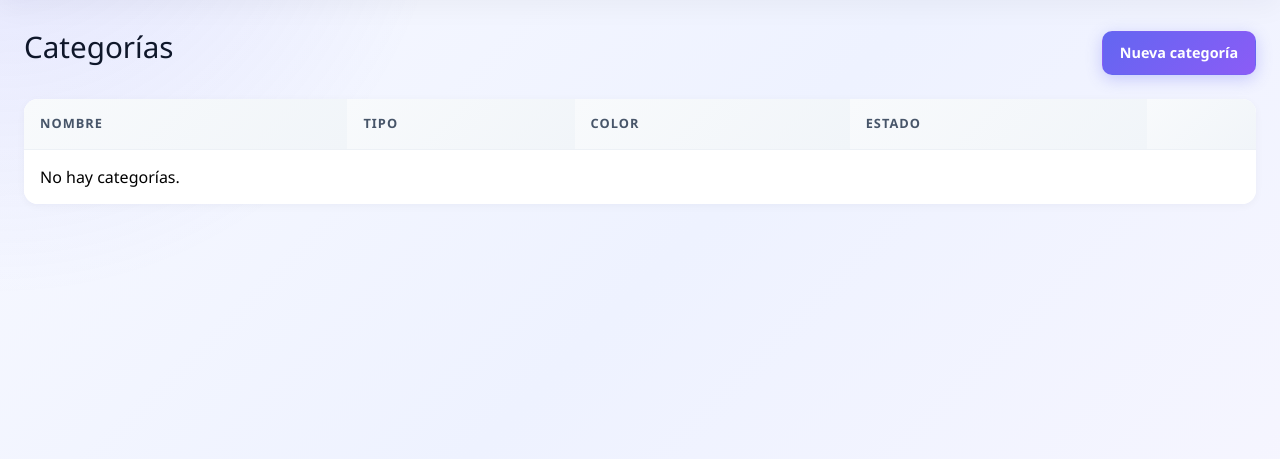
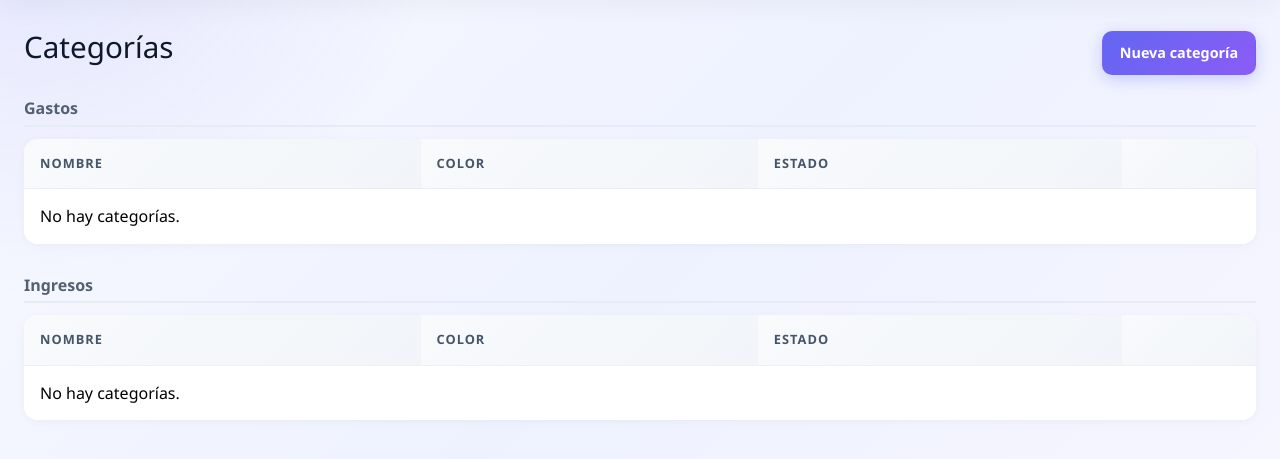
Before and after one commit to luisa-ftc/AppFinanzasPersonales, a Django app: page /categories/ in a window 1280 px wide. Shown: the part 156-615 px from the top of the page. Run offline with Django 4.2, Linux system fonts and the light colour scheme; a user stored in the database is signed in; data comes from the database, SQL or seed files in the repository; parts of the project's set-up code (start-up, migrations or seed data) failed here and were passed over; some libraries are stand-ins or nearby versions.

Commit message:
saludo de usuario, separacion categorias,, quitar parent

```diff
--- a/core/forms.py
+++ b/core/forms.py
@@ -122,7 +122,7 @@ class CategoryForm(forms.ModelForm):
 
     class Meta:
         model = Category
-        fields = ("name", "category_type", "color", "icon", "parent", "is_active")
+        fields = ("name", "category_type", "color", "icon", "is_active")
 
 
 class BudgetForm(forms.ModelForm):
--- a/static/css/styles.css
+++ b/static/css/styles.css
@@ -103,6 +103,15 @@ h2 { font-size: 1.12rem; margin-bottom: 0.75rem; }
     margin-bottom: 1.4rem;
     flex-wrap: wrap;
     gap: 1rem;
+}
+
+.section-subtitle {
+    font-size: 1rem;
+    font-weight: 700;
+    color: #536071;
+    margin: 0 0 0.75rem;
+    padding-bottom: 0.4rem;
+    border-bottom: 2px solid #e7ebf3;
 }
 
 .hero-card {
--- a/templates/core/categories/list.html
+++ b/templates/core/categories/list.html
@@ -6,18 +6,19 @@
     <h1>Categorías</h1>
     <a href="{% url 'core:category_create' %}" class="btn btn-primary">Nueva categoría</a>
 </div>
+
+<h2 class="section-subtitle">Gastos</h2>
 <table class="table">
     <thead>
         <tr>
             <th>Nombre</th>
-            <th>Tipo</th>
             <th>Color</th>
             <th>Estado</th>
             <th></th>
         </tr>
     </thead>
     <tbody>
-        {% for category in categories %}
+        {% for category in categories %}{% if category.category_type == 'expense' %}
         <tr>
             <td>
                 <span class="category-name-cell">
@@ -25,7 +26,6 @@
                     <span>{{ category.name }}</span>
                 </span>
             </td>
-            <td>{{ category.get_category_type_display }}</td>
             <td><span class="color-dot" style="background:{{ category.color }}"></span> {{ category.color }}</td>
             <td>{% if category.is_active %}Activa{% else %}Inactiva{% endif %}</td>
             <td class="actions">
@@ -33,8 +33,40 @@
                 <a href="{% url 'core:category_delete' category.pk %}" class="text-danger">Eliminar</a>
             </td>
         </tr>
-        {% empty %}
-        <tr><td colspan="5">No hay categorías.</td></tr>
+        {% endif %}{% empty %}
+        <tr><td colspan="4">No hay categorías.</td></tr>
+        {% endfor %}
+    </tbody>
+</table>
+
+<h2 class="section-subtitle" style="margin-top:2rem;">Ingresos</h2>
+<table class="table">
+    <thead>
+        <tr>
+            <th>Nombre</th>
+            <th>Color</th>
+            <th>Estado</th>
+            <th></th>
+        </tr>
+    </thead>
+    <tbody>
+        {% for category in categories %}{% if category.category_type == 'income' %}
+        <tr>
+            <td>
+                <span class="category-name-cell">
+                    <span class="category-icon">{{ category.icon|default:'📁' }}</span>
+                    <span>{{ category.name }}</span>
+                </span>
+            </td>
+            <td><span class="color-dot" style="background:{{ category.color }}"></span> {{ category.color }}</td>
+            <td>{% if category.is_active %}Activa{% else %}Inactiva{% endif %}</td>
+            <td class="actions">
+                <a href="{% url 'core:category_update' category.pk %}">Editar</a>
+                <a href="{% url 'core:category_delete' category.pk %}" class="text-danger">Eliminar</a>
+            </td>
+        </tr>
+        {% endif %}{% empty %}
+        <tr><td colspan="4">No hay categorías.</td></tr>
         {% endfor %}
     </tbody>
 </table>
--- a/templates/core/dashboard.html
+++ b/templates/core/dashboard.html
@@ -7,7 +7,7 @@
     <div class="dashboard-heading">
         <div>
             <p class="dashboard-kicker">RESUMEN FINANCIERO</p>
-            <h1>Hola, {{ user.get_short_name|default:user.email }}</h1>
+            <h1>Hola, {{ user.get_full_name|default:user.username }}</h1>
             <p>Este es el estado de tus finanzas.</p>
         </div>
         <a href="{% url 'core:transaction_create' %}" class="dashboard-add-button">+ Nueva transacción</a>
```
